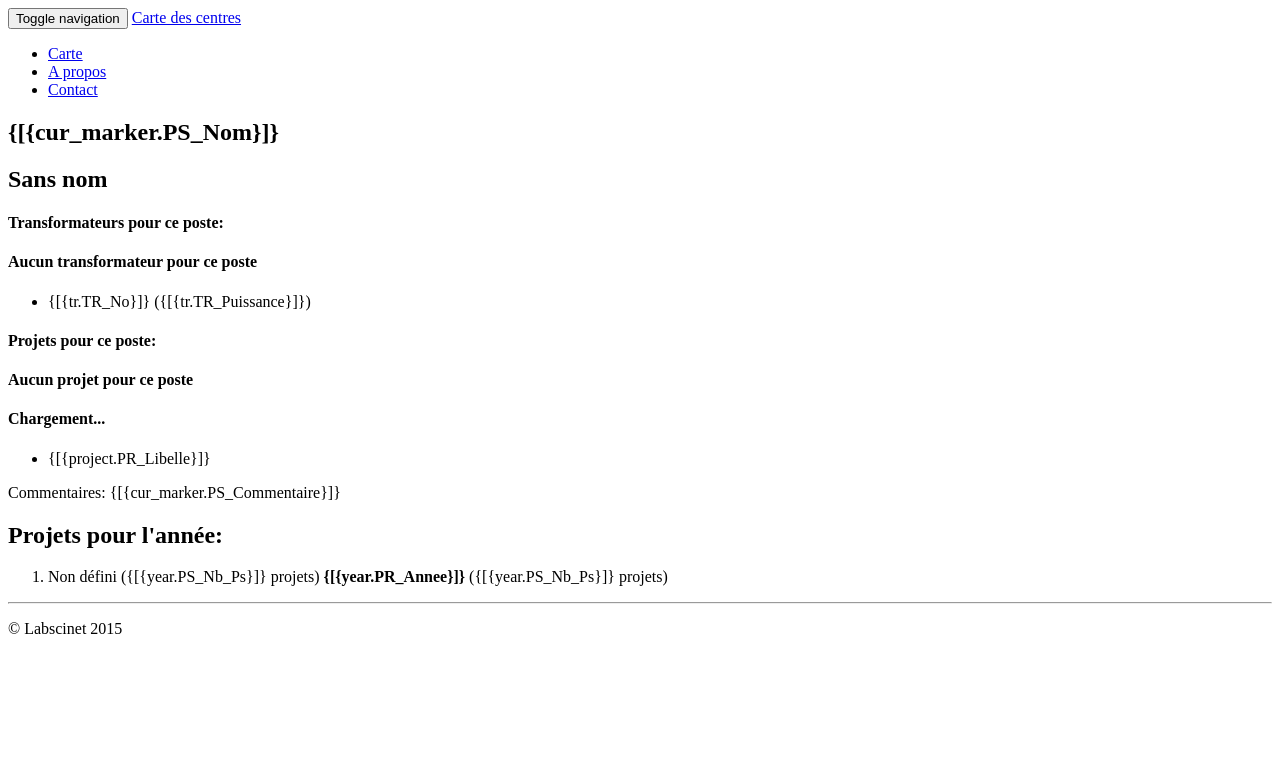
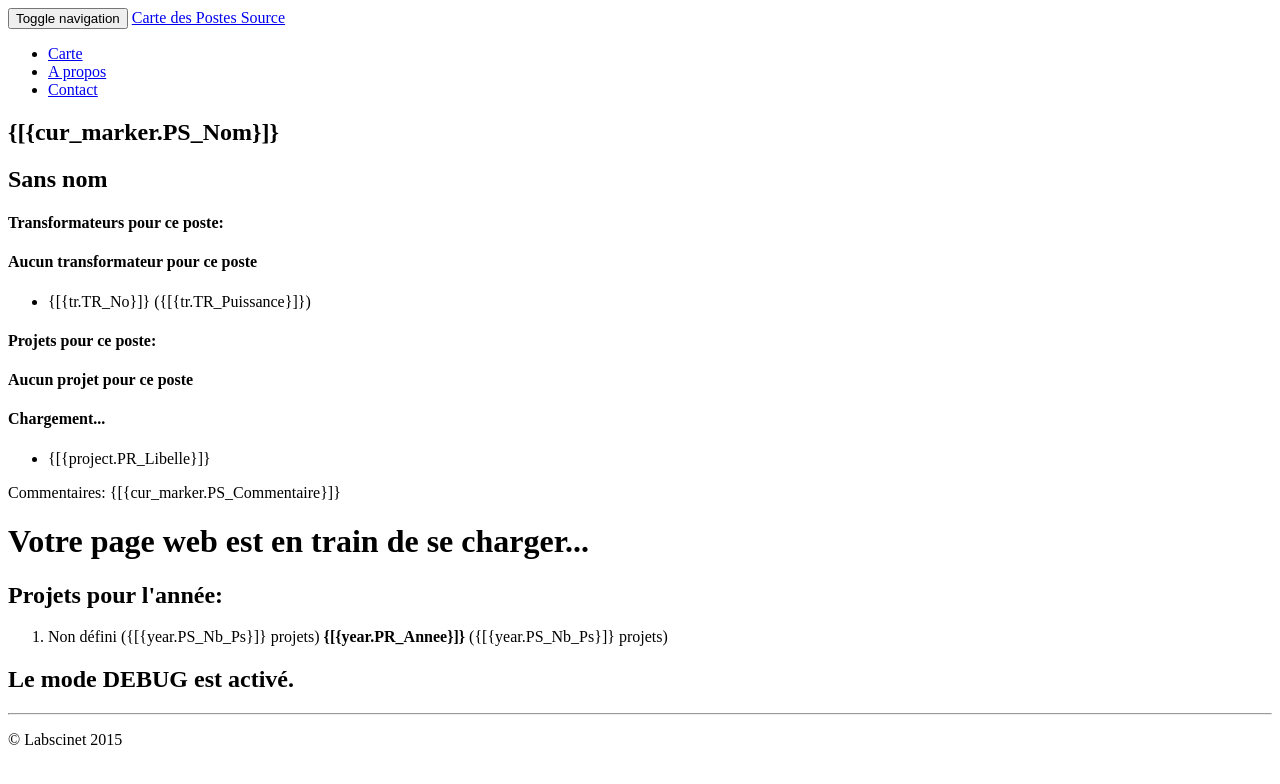
Before and after one commit to filipnovotny/psmap, a PHP site: template application/views/map.twig in a window 1280 px wide. Shown: the top 784 px of the page. Run offline with PHP 8.4, Linux system fonts and the light colour scheme; the template is opened without the code that fills it: most values are stand-ins (such as "Sample title", 1, 10 or a date in 2020); some libraries are stand-ins or nearby versions.

Commit message:
fixed contact pages and added autoreload if things go south

```diff
--- a/application/views/about.twig
+++ b/application/views/about.twig
@@ -1,6 +1,6 @@
 {% extends "base.twig" %}
 
-{% block navbar_title_text %}Carte des centres{% endblock %}
+{% block navbar_title_text %}Carte des Postes Source{% endblock %}
 
 {% block title_text %}Demo de carte autonome: A propos{% endblock %}
 
@@ -30,10 +30,10 @@
       Les postes sources proviennent des donn&eacute;es g&eacute;ographiques fournies par ERDF, trait&eacute;es et mises en relation avec la base de donn&eacute;es existante.
     </p>
     <p>
-      Sur la page d&#39;acceuil (carte), l&#39;utilisateur s&eacute;lectionne une ann&eacute;e pour afficher les <em>postes sources</em> (repr&eacute;sent&eacute;s par des marqueurs) sur lesquels des travaux sont planifi&eacute;s cette ann&eacute;e. Uniquement les &eacute;l&eacute;ments de cette ann&eacute;e serong affich&eacute;s, les autres deviendront invisibles.
+      Sur la page d&#39;acceuil (carte), l&#39;utilisateur s&eacute;lectionne une ann&eacute;e pour afficher les <em>postes sources</em> (repr&eacute;sent&eacute;s par des marqueurs) sur lesquels des travaux sont planifi&eacute;s cette ann&eacute;e. Uniquement les &eacute;l&eacute;ments de cette ann&eacute;e seront affich&eacute;s, les autres deviendront invisibles.
     </p>
     <p>
-      L&#39;utilisateur a la possibilit&eacute; de cliquer sur les marqueurs repr&eacute;sentant les <em>postes sources</em> et ceci affichera une infobulle contenant son nom. Si l&#39;utilisateur d&eacute;sire davantages d&#39;informations sur le <em>poste source</em> s&eacute;lectionn&eacute;, un clic sur le <em>poste source</em> donne acc&egrave;s aux projets associ&eacute;s &agrave; ce poste.
+      L&#39;utilisateur a la possibilit&eacute; de cliquer sur les marqueurs repr&eacute;sentant les <em>postes sources</em> et ceci affichera une infobulle contenant leurs nom. Si l&#39;utilisateur d&eacute;sire davantages d&#39;informations sur le <em>poste source</em> s&eacute;lectionn&eacute;, un clic sur le <em>poste source</em> donne acc&egrave;s aux projets associ&eacute;s &agrave; ce poste.
     </p>
     <p>
       Cette demo est programm&eacute;e pour fonctionner de facon autonome sur un systeme deconnecte d&#39;internet. Impossible donc d&#39;utiliser <em>google maps</em> ou assimil&eacute;s.
--- a/application/views/base.twig
+++ b/application/views/base.twig
@@ -66,11 +66,9 @@
     {% endblock %}
     {% block supercontainer %}
 <div ng-controller="defaultcontroller">
-    <div id="wrapper"  ng-class="show_marker_details_column ? '' : 'toggled'">
-        <div id="sidebar-wrapper">
-            {% block sidebar %}
-            {% endblock %}
-        </div>
+    <div id="wrapper"  {% block additional_wrapper_tags %}{% endblock %}>
+        {% block sidebar %}
+        {% endblock %}
         <div class="container-fluid map-wrapper">
             {% block container %}
             {% endblock %}
--- a/application/views/contact.twig
+++ b/application/views/contact.twig
@@ -1,6 +1,6 @@
 {% extends "base.twig" %}
 
-{% block navbar_title_text %}Carte des centres{% endblock %}
+{% block navbar_title_text %}Carte des Postes Source{% endblock %}
 
 {% block title_text %}Demo de carte autonome: Contact{% endblock %}
 
--- a/application/views/map.twig
+++ b/application/views/map.twig
@@ -2,7 +2,9 @@
 
 {% block title_text %}Demo de carte autonome{% endblock %}
 
-{% block navbar_title_text %}Carte des centres{% endblock %}
+{% block navbar_title_text %}Carte des Postes Source{% endblock %}
+
+{% block additional_wrapper_tags %}ng-class="show_marker_details_column ? '' : 'toggled'"{% endblock %}
 
 {% block navbar_links %}
 <li class="active"><a href="{{BASE_URL}}">Carte</a></li>
@@ -15,9 +17,8 @@
 {% block container %}
     <div class="row">
         <div class="col-md-8">
-
+            <h1 ng-if="false">Votre page web est en train de se charger...</h1>
             <h2 class="floatleft correctmargins">Projets pour l&#39;ann&eacute;e: </h2>
-
             <div class="panel-body floatleft">
                 <ol id="track_by_examples" class="nya-bs-select" ng-model="year_selected" title="Toutes les ann&eacute;es" ng-change="year_selection_changed(year_selected)">
                     <li nya-bs-option="year in json_years track by year.PR_Annee" ng-switch="year.PR_Annee">
@@ -30,7 +31,10 @@
                     </li>
                 </ol>
             </div>
-            </div>
+        </div>
+        <div ng-if="debug" class="col-md-4">
+            <h2 class="debug_message">Le mode DEBUG est activ&eacute;.</h2>
+        </div>
     </div>
     <div class="row">
         <div class="col-md-12">
@@ -44,6 +48,7 @@
     </div>
 {% endblock %}
 {% block sidebar %}
+<div id="sidebar-wrapper">
     <div class="sidebar-nav">
         <!--Notice the ng-if conditional expression -->
         <h2 ng-if="cur_marker">{[{cur_marker.PS_Nom}]}</h2>
@@ -65,6 +70,7 @@
             </div>
         </div>
     </div>
+</div>
 {% endblock %}
 {% block copyright_text %}Labscinet 2015{% endblock %}
 
--- a/static/map.css
+++ b/static/map.css
@@ -29,6 +29,10 @@ body {
 
 .no_items{
 	color: #ff0000;
+}
+
+h2.debug_message{
+    color: #ff0000;
 }
 
 #wrapper {
```
Also changed, not shown: static/map.js (+17 -2 lines).
